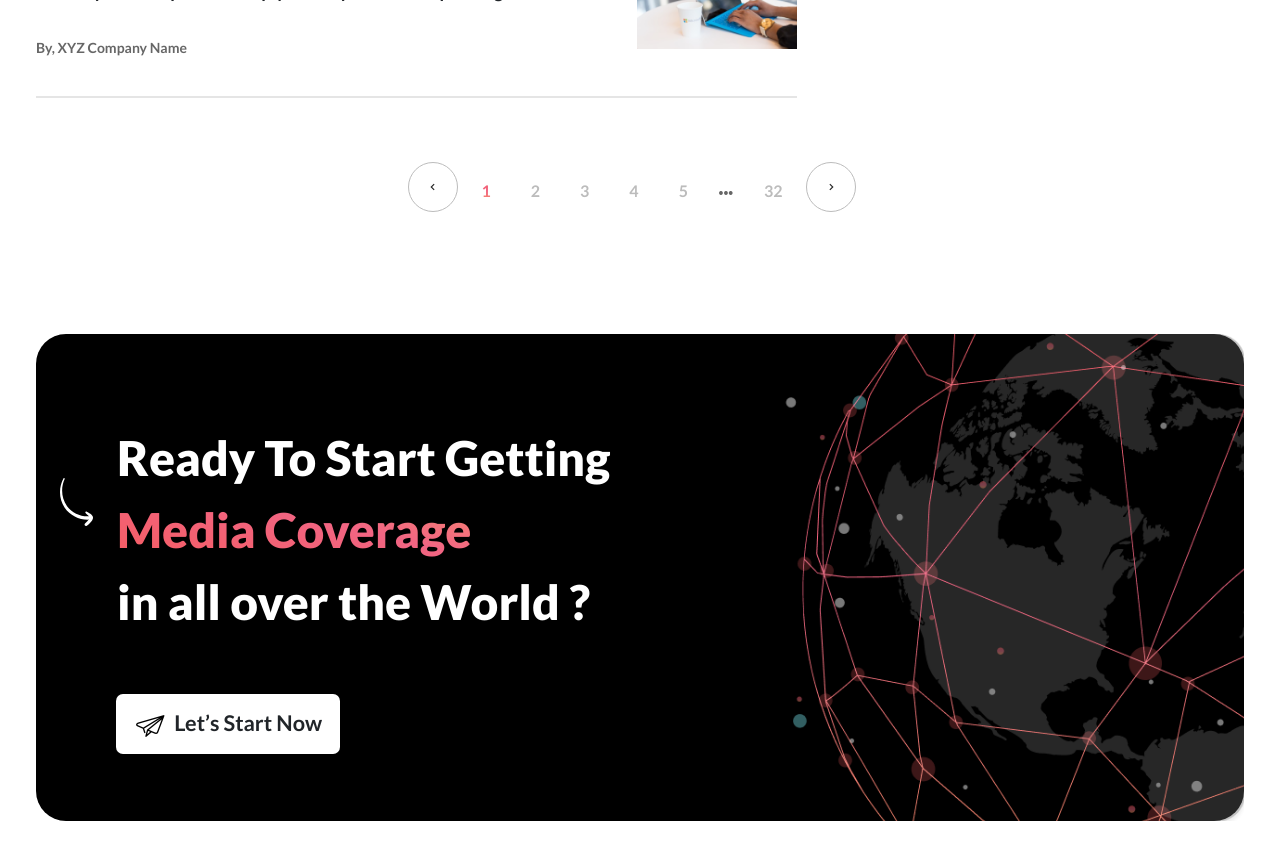
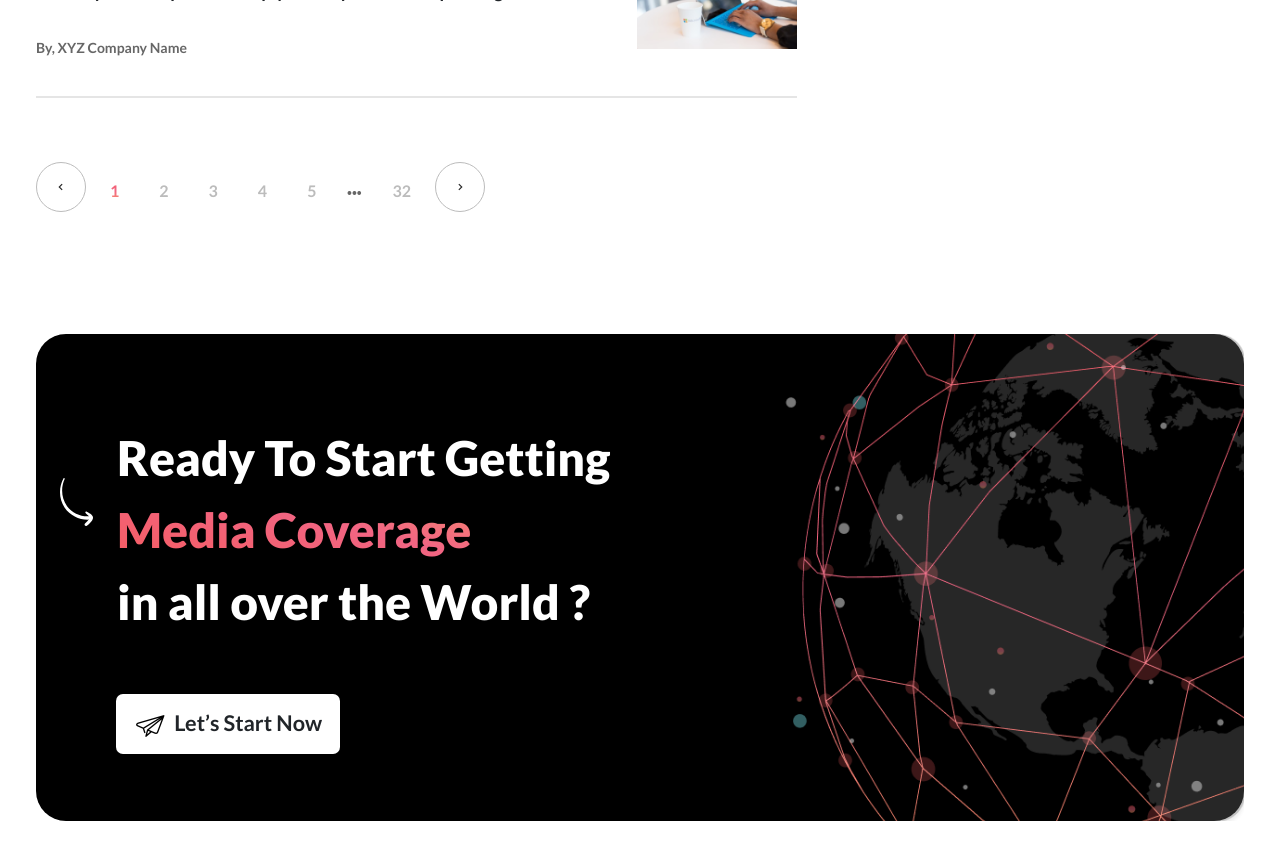
Before and after one commit to kevanultroneous/unmediabuzz-frontend, a Next.js app: page /press-release in a window 1280 px wide. Shown: the part 1860-2720 px from the top of the page. Built offline with nearby package versions, Linux system fonts and the light colour scheme.

Commit message:
index paginaton

```diff
--- a/pages/press-release/index.js
+++ b/pages/press-release/index.js
@@ -95,7 +95,7 @@ const PressRelease = () => {
             md={12}
             lg={12}
             xl={12}
-            className={`ColPaddingRemove d-flex justify-content-center`}
+            className={`ColPaddingRemove ${styles.CenterPagination}`}
           >
             <div className={styles.PaginationWrraper}>
               <Pagination total={320} itemRender={textItemRender} />
--- a/styles/PR/index.module.css
+++ b/styles/PR/index.module.css
@@ -125,6 +125,10 @@
   .PrevButton {
     margin-left: 0%;
   }
+  .CenterPagination {
+    display: flex;
+    justify-content: center;
+  }
 }
 @media (min-width: 768px) and (max-width: 1080px) {
 }
```
